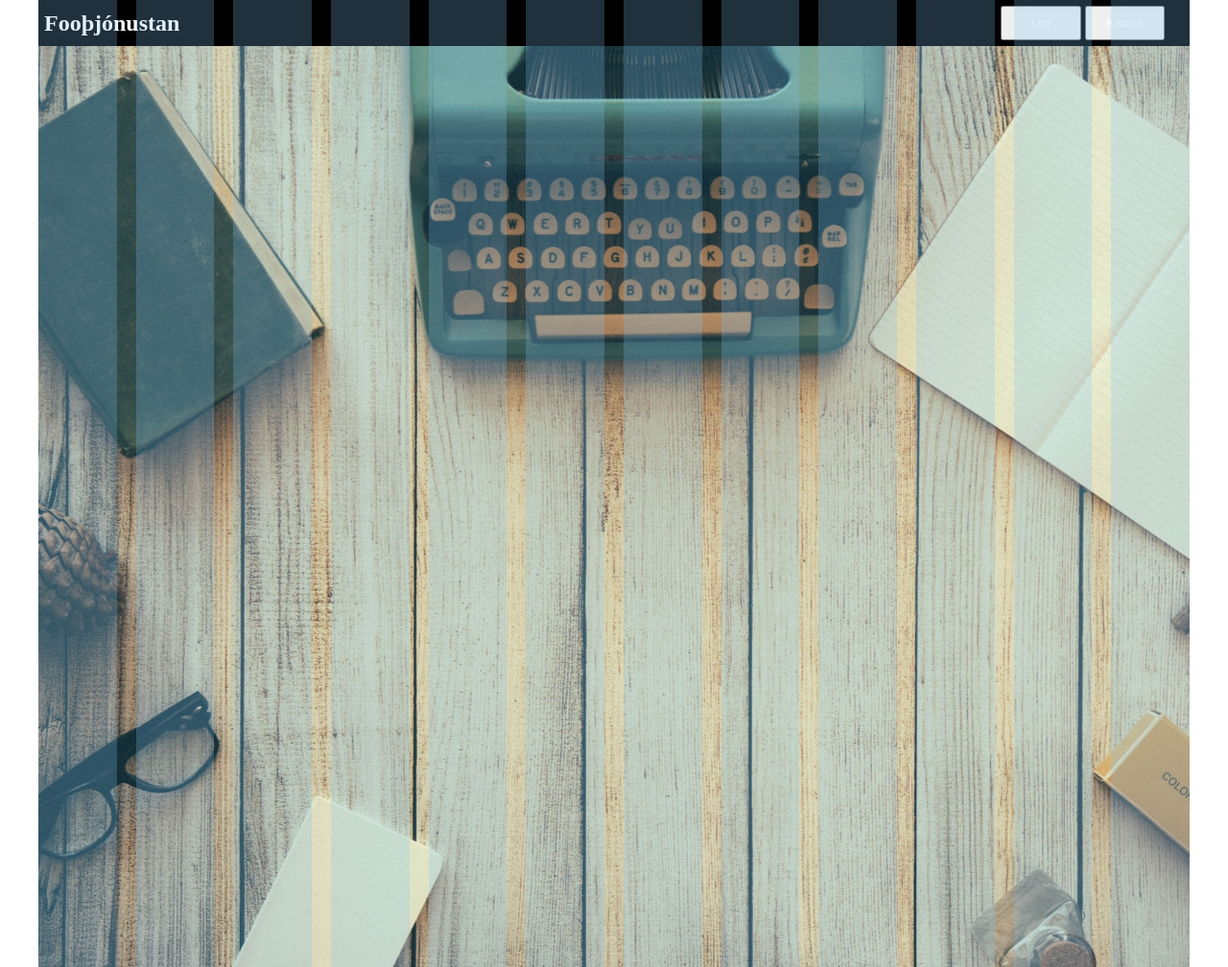
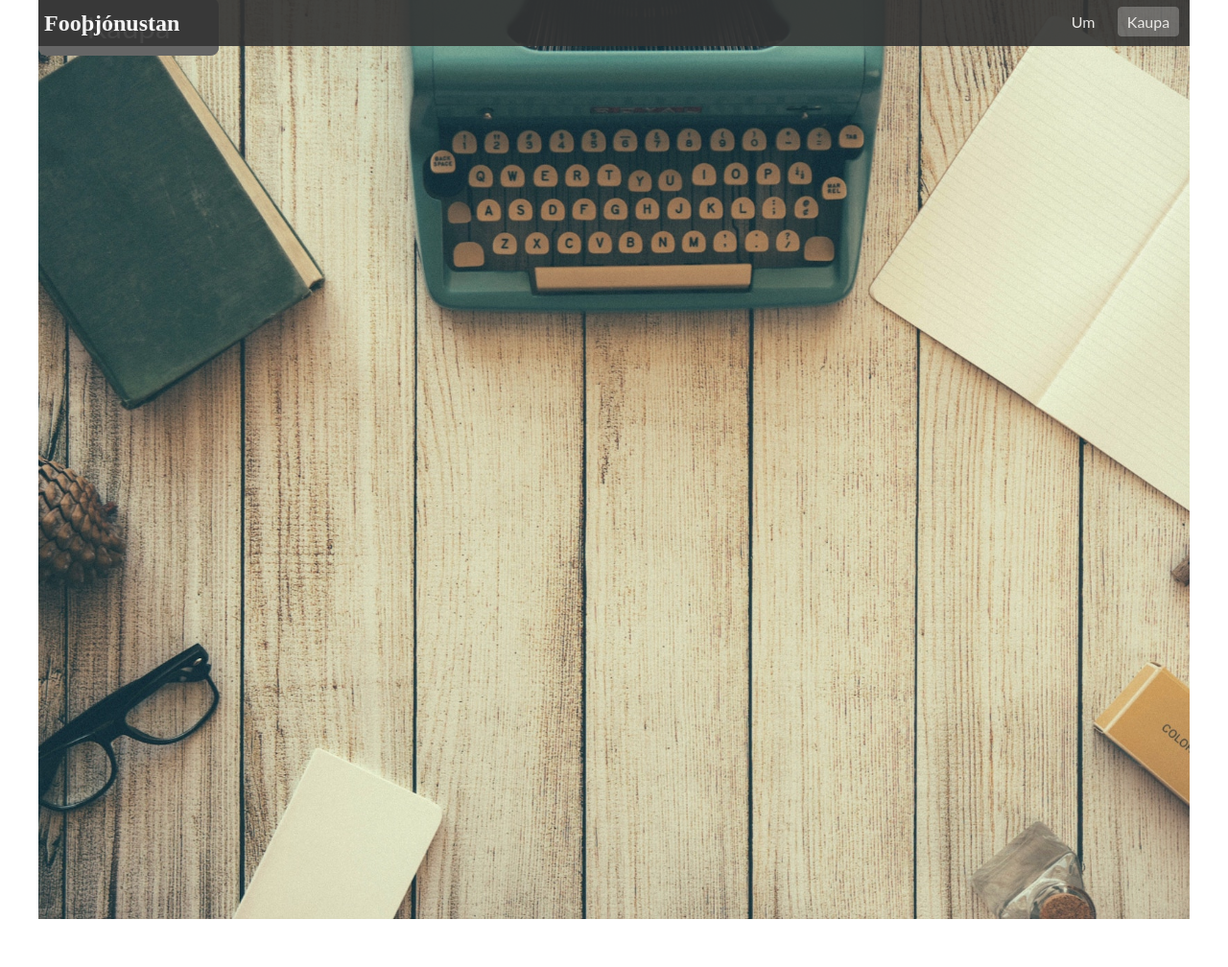
Before and after one commit to MyDickTasteLIkeLemons/Hop_verkefni1_-vef, a website: page index.html in a window 1280 px wide. Shown: the whole page at 96% size. After the commit the page ends 958 px from the top, so only its background shows below. Drawn offline with Linux system fonts and the light colour scheme.

Commit message:
big commit

```diff
--- a/index.html
+++ b/index.html
@@ -4,22 +4,22 @@
     <title>Forsida</title>
     <meta charset="utf-8">
     <link rel="stylesheet" href="styles.css">
-	<link rel="stylesheet" href="grid.css">
+	<!--<link rel="stylesheet" href="grid.css">-->
   </head>
   <body>
 	<!--NAVIGATION START-->
 	<nav class="navigation">
 		<h1 class="navigation__title">Fooþjónustan</h1>
 		<div class="navigation__buttons">
-			 <button class="button">Um</button>
-			 <button class="button hidden">Kaupa</button>
+			 <button class="button button__extra_for_nav button__um">Um</button>
+			 <button class="button hidden button__extra_for_nav">Kaupa</button>
 		</div>
 	</nav>
 	<!--NAVIGATION END-->
 <!--------------------------------------------------------->
 	<!--HEADDER START-->
 	<header class="headder" name="viewport" content="width=device-width, initial-scale=1">
-
+		<button class="button hidden">Kaupa</button>
 	</header>
 	<!--HEADDER END-->
 <!--------------------------------------------------------->
--- a/scss/button.scss
+++ b/scss/button.scss
@@ -1,25 +1,30 @@
-.button{
-	width:6.250em;
-	cursor:pointer;
-	padding:0.625em 0.3125em 0.625em 0.3125em;
-	Color:white;
-	border:1px solid rbg(102,102,102);
-	background-color:rbg(102,102,102);
-	text-decoration:none;
+.button {
+  width: 6em;
+  padding: 0.3125em;
+  border: 1px solid #666;
+  border-radius: 0.25em;
+  color: #eee;
+  background-color: #666;
+  white-space: nowrap;
+  text-overflow: ellipsis;
+  overflow: hidden;
+  cursor: pointer;
+
+  text-decoration: none;
+  text-align: center;
+  font-family: Lato, helvetica,arial,sans-serif;//BREYTA
+  font-size:1.96em;
+
+  &:hover{
+    background-color:#333;
+    transition: background-color 500ms ease;
+  }
+  &__extra_for_nav{
+    width:4em;
+	font-size:1em;
+  }
+  &__um{
+    background-color: #333;
+	border: 1px solid #333;
+  }
 }
-/*
-
-
-border-radius: 0.25em;
-color:#eee;
-
-white-space: nowrap;
-text-overflow: ellipsis;
-overflow: hidden;
-font-family: Lato, helvetica,arial,sans-serif;
-font-size:1em;
-
-
-text-align:center;
-
-*/
--- a/scss/navigation.scss
+++ b/scss/navigation.scss
@@ -1,24 +1,28 @@
-//ATH ! þarf að
 .navigation {
   width: 100%;
+  margin-bottom:-50px;
+  //Transparent background START
+  background-color: #333;//gera transparrent
+  border: 1px solid #333;
+  opacity:0.9;
+  //Transparent background END
 
-  background-color: black;
-  border: 1px solid black;
-  4
-  filter: alpha(opacity=60); /* For IE8 and earlier */
-
-
+  //til að gera stykki Navigation START
+  position: sticky;
+  top: 0;
+  //til að gera stykki Navigation END
 
   color: $font-color-nav;
   display: flex;
   justify-content: space-between;
+
   &__title {
 	padding:5px;
 	font-size:$h1_font_size;
+  }
 
-  }
   &__buttons {
-    margin-right:1.250em;
-    padding:5px;
+    margin-right:0.250em;
+    padding:6px;
   }
 }
--- a/styles.scss
+++ b/styles.scss
@@ -24,7 +24,12 @@ html {
     overflow-x: hidden;
   }
 }
-
+@media (max-width: 400px) {
+	.hidden{display:none;}
+}
+@media (max-width: 600px) {
+	.hidden{display:none;}
+}
 /*Allar myndir munu alltaf filla út foreldran sinn þannig wrapper um myndina ákveður stærð mynds*/
 img {
   width: 100%;
```
Also changed, not shown: styles.css.
